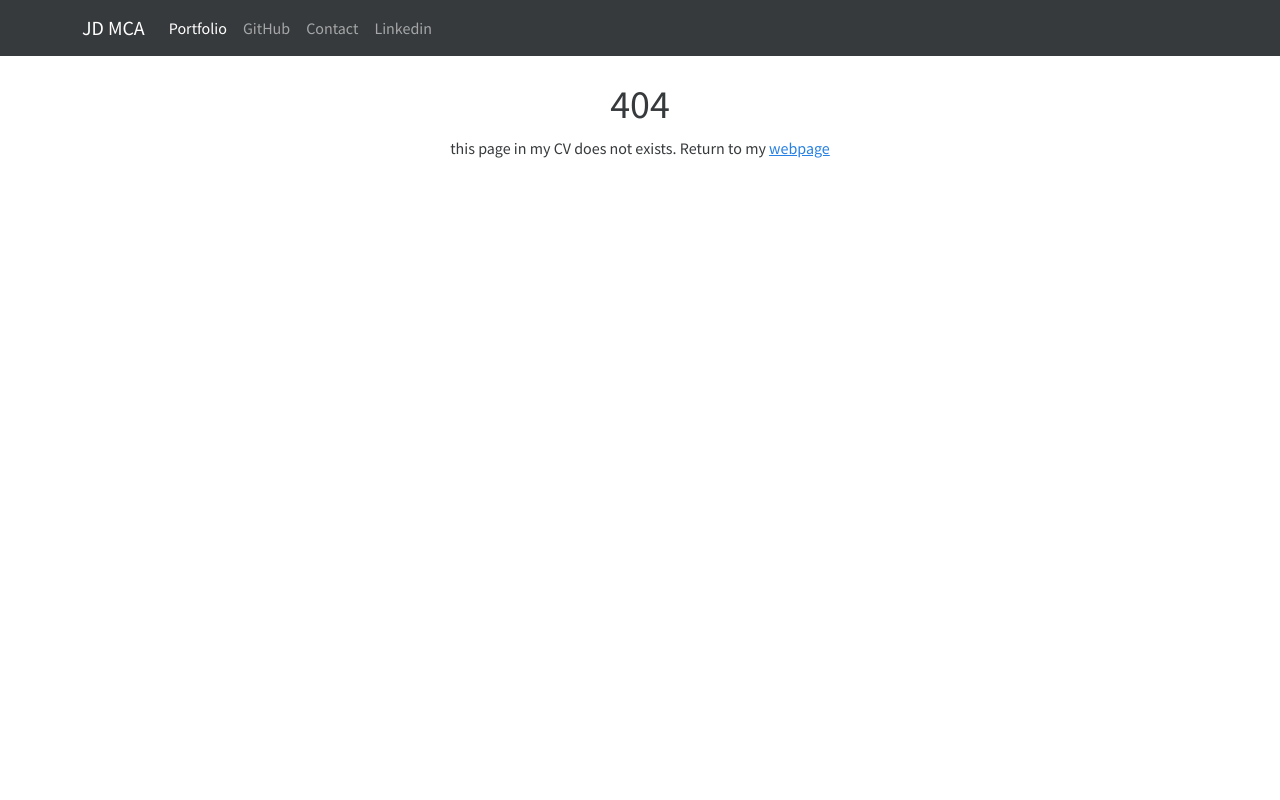
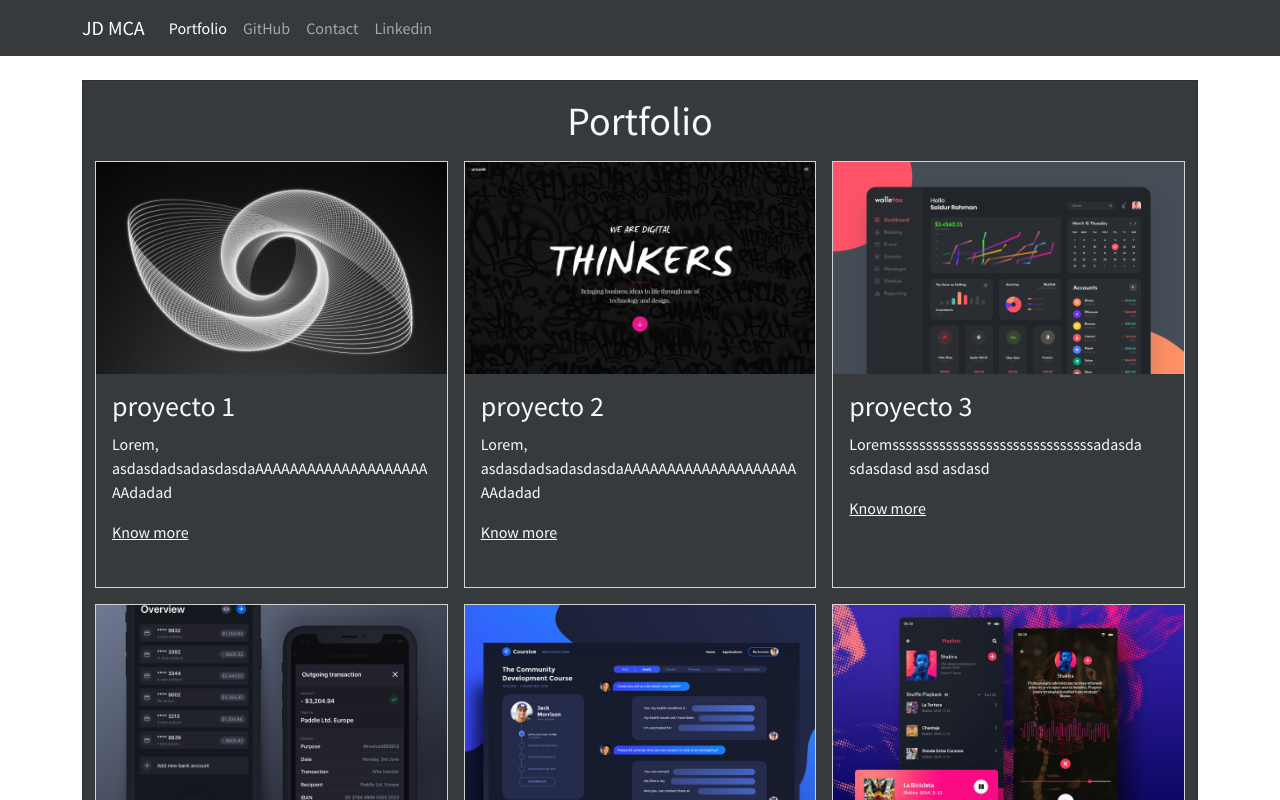
Before and after one commit to intelligentdnb/jd-inteCV, a Next.js app: page /portfolioPage in a window 1280 px wide. Before the commit this address had no page. Shown: the top 800 px of the page. Built offline with nearby package versions, Linux system fonts and the light colour scheme.

Commit message:
feat: porftfolio page structure done

```diff
--- /dev/null
+++ b/pages/portfolioPage.js
@@ -0,0 +1,39 @@
+import Layout from "../components/Layout/Layout";
+import { projects } from "../profile";
+
+
+const PortfolioPage = () => {
+    return (
+        <Layout>
+            <div className="row">
+                <div className="col-md-12">
+                    <div className="card card-body bg-dark">
+                        <div className="row">
+                            <div className="col-md-12">
+                                <h1 className="text-center text-light">Portfolio</h1>
+                            </div>
+                            {
+                                projects.map(({ name, description, image, link }, i) => (
+                                    <div className="col-md-4 p-2" key={i}>
+                                        <div className="card h-100">
+                                            <div className="overflow">
+                                                <img src={image} alt="" className="card-img-top" />
+                                            </div>
+                                            <div className="card-body bg-dark text-light" >
+                                                <h3>{name}</h3>
+                                                <p>{description}</p>
+                                                <a href={link} className="text-light">Know more</a>
+                                            </div>
+                                        </div>
+                                    </div>
+                                ))
+                            }
+                        </div>
+                    </div>
+                </div>
+            </div>
+        </Layout>
+    );
+};
+
+export default PortfolioPage;
```
